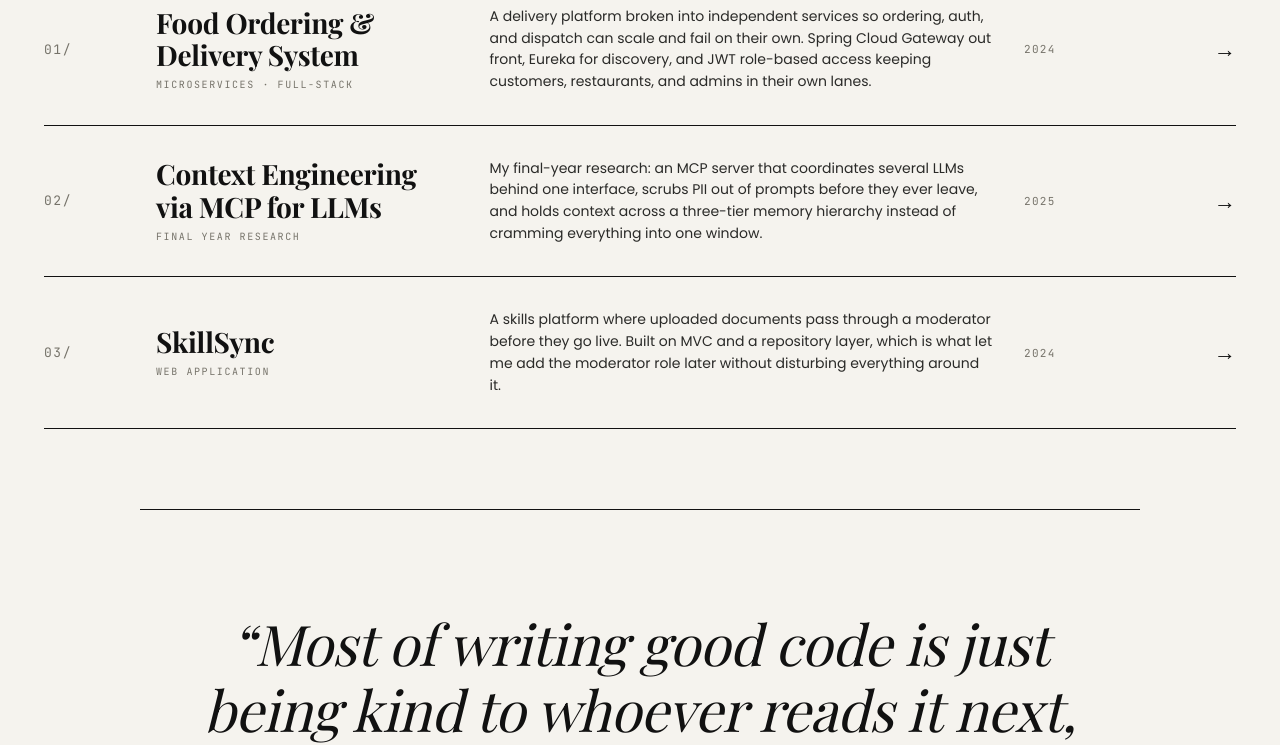
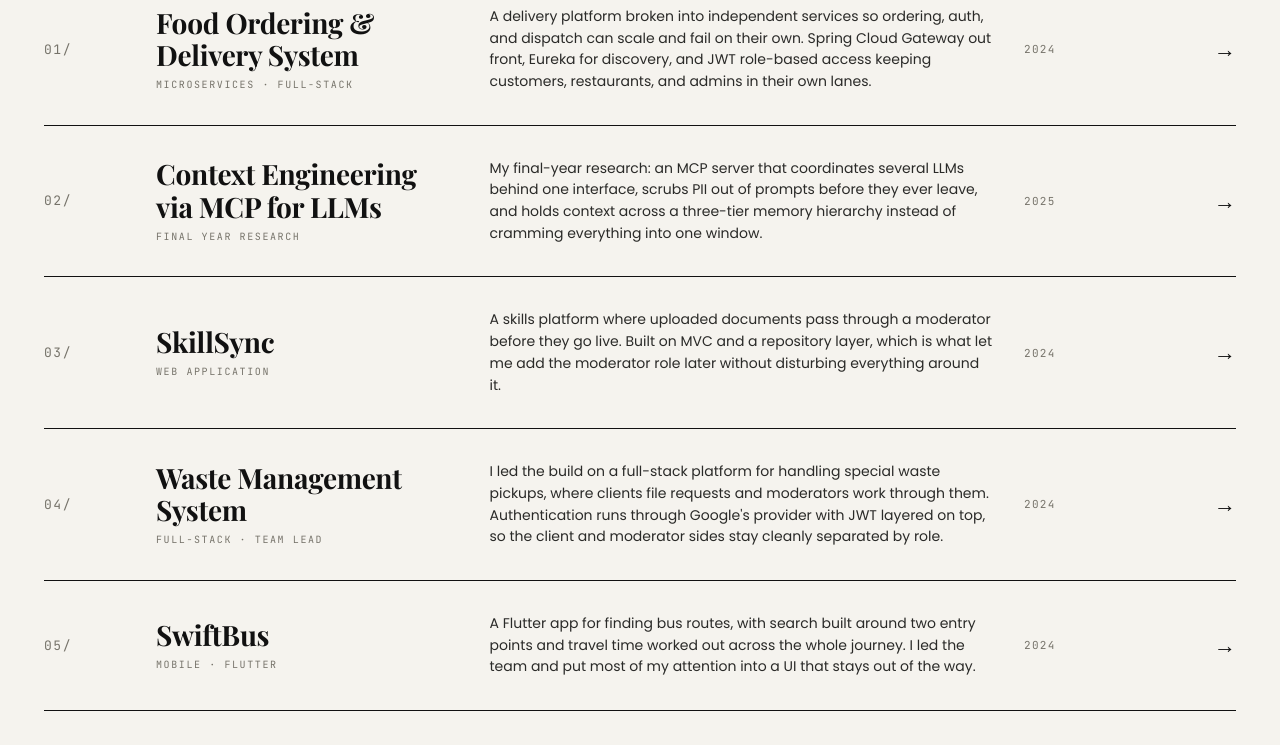
Before and after one commit to udithgunasekara/Portfolio_Website, a Next.js app: page / in a window 1280 px wide. Shown: the part 2000-2745 px from the top of the page. Built offline with nearby package versions, Linux system fonts and the light colour scheme.

Commit message:
added projects

```diff
--- a/package.json
+++ b/package.json
@@ -23,6 +23,7 @@
     "@types/react-dom": "^19",
     "eslint": "^9",
     "eslint-config-next": "16.2.4",
+    "shadcn": "^4.11.0",
     "tailwindcss": "^4",
     "typescript": "^5"
   }
--- a/src/components/Work.tsx
+++ b/src/components/Work.tsx
@@ -18,7 +18,13 @@ function Row({ p }: { p: Project }) {
   };
 
   return (
-    <a className="work-row" href="#" data-num={p.num} onMouseMove={onMove}>
+    <a
+      className="work-row"
+      href={p.link ?? "#"}
+      {...(p.link ? { target: "_blank", rel: "noreferrer noopener" } : {})}
+      data-num={p.num}
+      onMouseMove={onMove}
+    >
       <div
         ref={imgRef}
         className="hover-img"
@@ -44,7 +50,7 @@ function Row({ p }: { p: Project }) {
 export default function Work() {
   return (
     <section className="band" id="work" style={{ borderTop: "1px solid var(--ink)" }}>
-      <SectionHeader left="§ 03 / Index" title="Selected Work." right="2024 to 2026 · 03 entries" />
+      <SectionHeader left="§ 03 / Index" title="Selected Work." right="2024 to 2025 · 08 entries" />
       <div className="work-wrap">
         <div className="work-list">
           {PROJECTS.map((p) => (
--- a/src/data/index.ts
+++ b/src/data/index.ts
@@ -8,6 +8,7 @@ export const PROJECTS: Project[] = [
     kind: "Microservices · Full-stack",
     desc: "A delivery platform broken into independent services so ordering, auth, and dispatch can scale and fail on their own. Spring Cloud Gateway out front, Eureka for discovery, and JWT role-based access keeping customers, restaurants, and admins in their own lanes.",
     color: "#c8553d",
+    link: "https://github.com/udithgunasekara/Food-Ordering-Delivery-System",
   },
   {
     num: "02",
@@ -24,6 +25,52 @@ export const PROJECTS: Project[] = [
     kind: "Web Application",
     desc: "A skills platform where uploaded documents pass through a moderator before they go live. Built on MVC and a repository layer, which is what let me add the moderator role later without disturbing everything around it.",
     color: "#2e4a8a",
+    link: "https://github.com/udithgunasekara/ITP_SkillSync_Project",
+  },
+  {
+    num: "04",
+    year: "2024",
+    title: "Waste Management System",
+    kind: "Full-stack · Team Lead",
+    desc: "I led the build on a full-stack platform for handling special waste pickups, where clients file requests and moderators work through them. Authentication runs through Google's provider with JWT layered on top, so the client and moderator sides stay cleanly separated by role.",
+    color: "#5a7c3d",
+    link: "https://github.com/udithgunasekara/CSSE_SWMS",
+  },
+  {
+    num: "05",
+    year: "2024",
+    title: "SwiftBus",
+    kind: "Mobile · Flutter",
+    desc: "A Flutter app for finding bus routes, with search built around two entry points and travel time worked out across the whole journey. I led the team and put most of my attention into a UI that stays out of the way.",
+    color: "#c2873d",
+    link: "https://github.com/udithgunasekara/UEE_SwiftBus",
+  },
+  {
+    num: "06",
+    year: "2024",
+    title: "VoxTex — Voice to Text",
+    kind: "ML · Web Application",
+    desc: "A browser-based transcriber that turns speech into text in real time, running a Whisper model served through Hugging Face. No installs, no setup — open the page and talk. Deployed on AWS Amplify.",
+    color: "#6b4a8a",
+    link: "https://github.com/udithgunasekara/Voice-Translation-React-ML",
+  },
+  {
+    num: "07",
+    year: "2025",
+    title: "Universal Translator",
+    kind: "Web Application",
+    desc: "Real-time text translation on top of the Google Translation API, built to handle both right-to-left and left-to-right scripts rather than assuming everything reads one way. Shipped on GitHub Pages.",
+    color: "#2e7c8a",
+    link: "https://github.com/udithgunasekara/Universal-Translator",
+  },
+  {
+    num: "08",
+    year: "2024",
+    title: "Kanban Board",
+    kind: "MERN · Team",
+    desc: "A team task board on the MERN stack with full CRUD, priority levels, and drag-to-reorder built on dnd-kit. The kind of project where getting the sorting and drag interactions to feel right took more care than the CRUD underneath.",
+    color: "#a14a5e",
+    link: "https://github.com/udithgunasekara/MERN_KanbanBoard_With_Team",
   },
 ];
 
--- a/src/types/index.ts
+++ b/src/types/index.ts
@@ -5,6 +5,7 @@ export type Project = {
   kind: string;
   desc: string;
   color: string;
+  link?: string;
 };
 
 export type ExperienceItem = {
```
Also changed, not shown: 1 other file (tests, documents, lock files or other folders).
